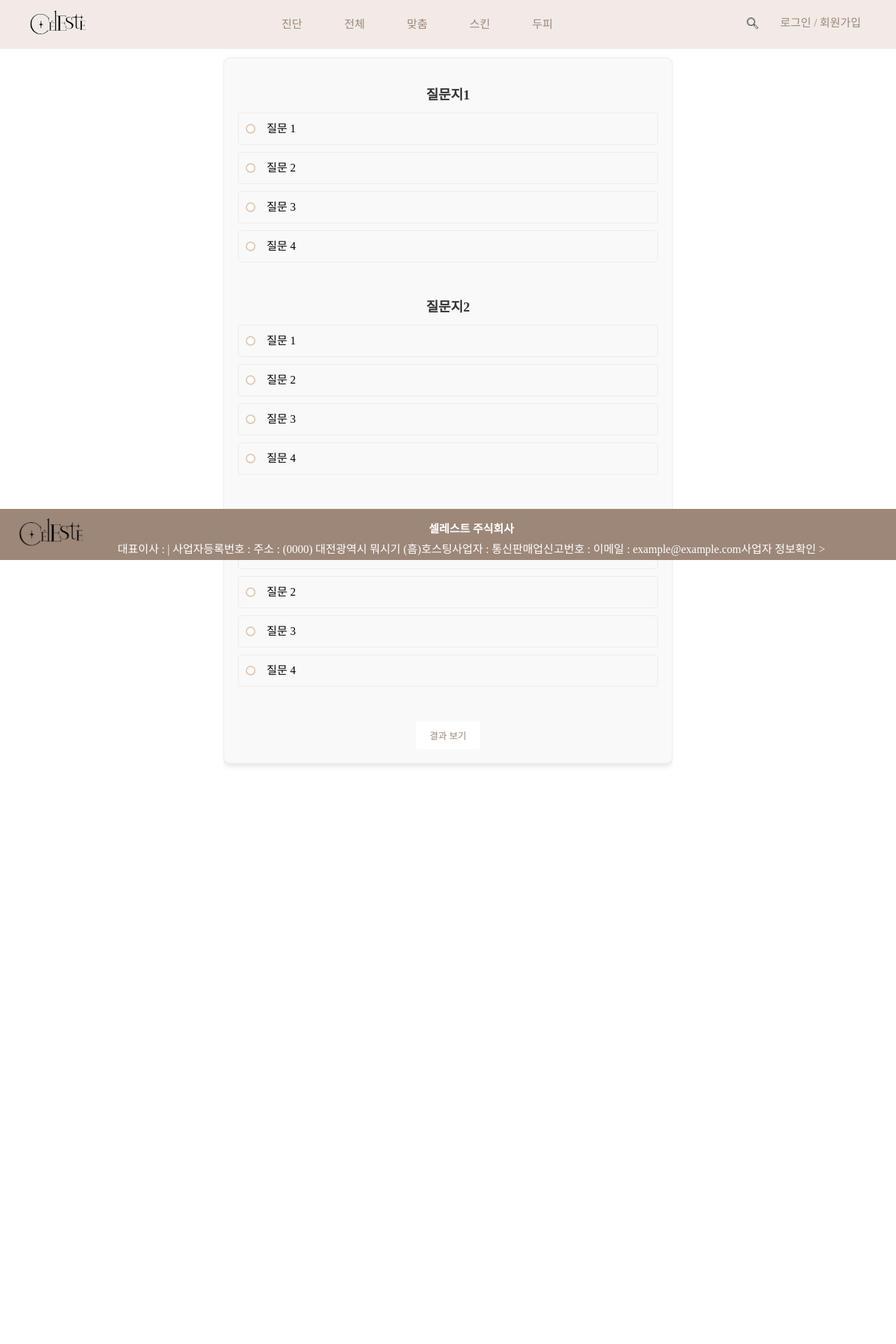
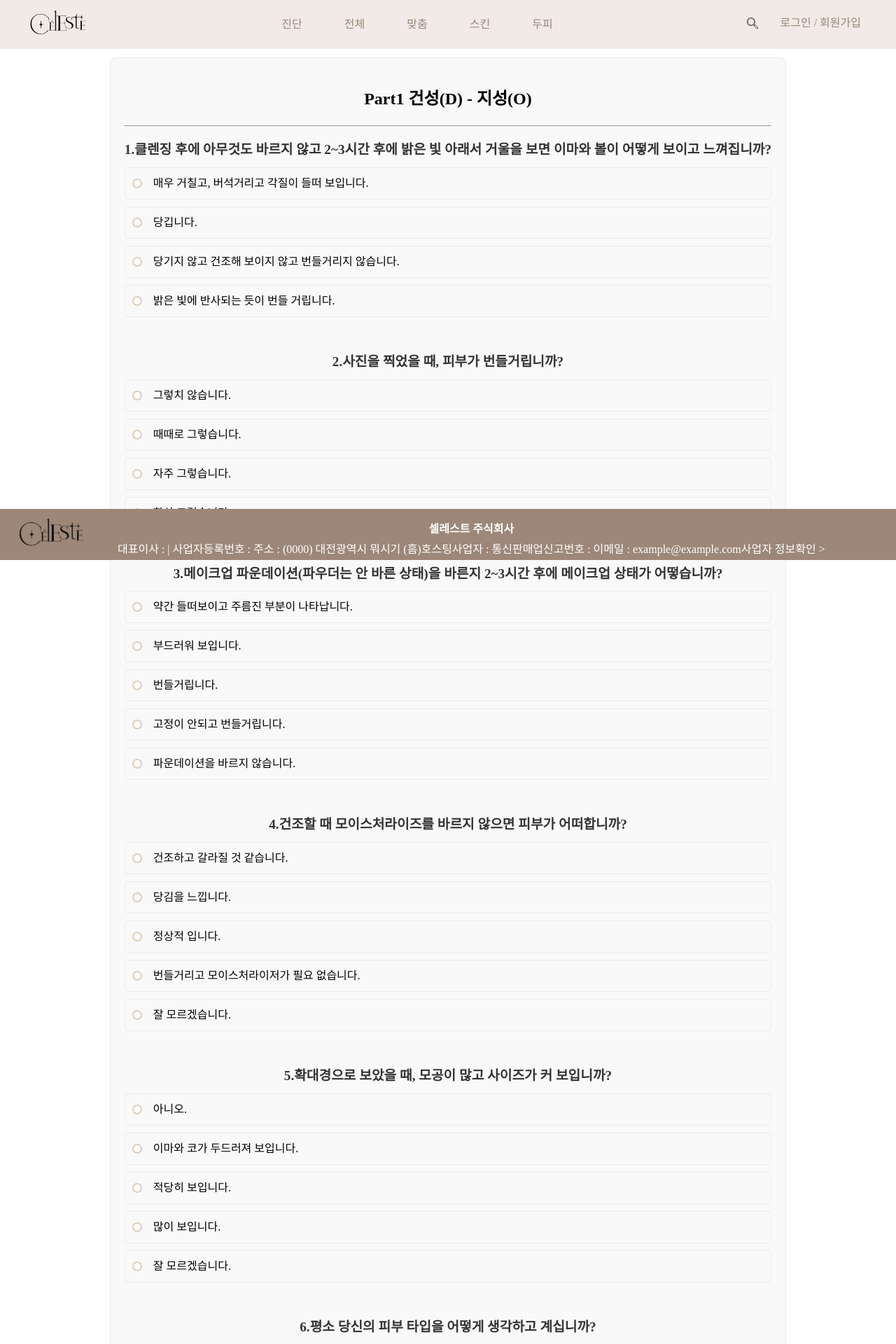
Before and after one commit to kmw0428/shop-front, a React (Vite) app: page /diagnosisSkin in a window 1280 px wide. Shown: the top 1920 px of the page at 70% size. Before the commit the page ends 1147 px from the top, so only its background shows below. Built offline with nearby package versions, Linux system fonts and the light colour scheme; a web font is replaced by a local one.

Commit message:
피부진단 파트1

```diff
--- a/src/App.tsx
+++ b/src/App.tsx
@@ -12,7 +12,7 @@ import DiagnosisSclap from './assets/Diagnosis/DiagonsisSclap';
 import DiagnosisSkin from "./assets/Diagnosis/DiagnosisSkin";
 import Result from './assets/Diagnosis/Result';
 import ReviewPage from './assets/Product/ReviewPage';
-import CartPage from '../CartPage';
+import CartPage from '../src/CartPage';
 import Wishlist from '../Wishlist';
 
 const App: React.FC = () => {
--- a/src/assets/Diagnosis/DiagnosisSkin.tsx
+++ b/src/assets/Diagnosis/DiagnosisSkin.tsx
@@ -4,30 +4,106 @@ import "./Diagnosis.css";
 
 const questions = [
     {
-        question: "질문지1",
+        question: "1.클렌징 후에 아무것도 바르지 않고 2~3시간 후에 밝은 빛 아래서 거울을 보면 이마와 볼이 어떻게 보이고 느껴집니까?",
         options: [
-            {text: "질문 1", score: 1},
-            {text: "질문 2", score: 2},
-            {text: "질문 3", score: 3},
-            {text: "질문 4", score: 4},
+            {text: "매우 거칠고, 버석거리고 각질이 들떠 보입니다.", score: 1},
+            {text: "당깁니다.", score: 2},
+            {text: "당기지 않고 건조해 보이지 않고 번들거리지 않습니다.", score: 3},
+            {text: "밝은 빛에 반사되는 듯이 번들 거립니다.", score: 4},
         ],
     },
     {
-        question: "질문지2",
+        question: "2.사진을 찍었을 때, 피부가 번들거립니까?",
         options: [
-            {text: "질문 1", score: 1},
-            {text: "질문 2", score: 2},
-            {text: "질문 3", score: 3},
-            {text: "질문 4", score: 4},
+            {text: "그렇치 않습니다.", score: 1},
+            {text: "때때로 그렇습니다.", score: 2},
+            {text: "자주 그렇습니다.", score: 3},
+            {text: "항상 그렇습니다.", score: 4},
         ],
     },
     {
-        question: "질문지3",
+        question: "3.메이크업 파운데이션(파우더는 안 바른 상태)을 바른지 2~3시간 후에 메이크업 상태가 어떻습니까?",
         options: [
-            {text: "질문 1", score: 1},
-            {text: "질문 2", score: 2},
-            {text: "질문 3", score: 3},
-            {text: "질문 4", score: 4},
+            {text: "약간 들떠보이고 주름진 부분이 나타납니다.", score: 1},
+            {text: "부드러워 보입니다.", score: 2},
+            {text: "번들거립니다.", score: 3},
+            {text: "고정이 안되고 번들거립니다.", score: 4},
+            {text: "파운데이션을 바르지 않습니다.", score: 2.5},
+        ],
+    },
+    {
+        question: "4.건조할 때 모이스처라이즈를 바르지 않으면 피부가 어떠합니까?",
+        options: [
+            {text: "건조하고 갈라질 것 같습니다.", score: 1},
+            {text: "당김을 느낍니다.", score: 2},
+            {text: "정상적 입니다.", score: 3},
+            {text: "번들거리고 모이스처라이저가 필요 없습니다.", score: 4},
+            {text: "잘 모르겠습니다.", score: 2.5},
+        ],
+    },
+    {
+        question: "5.확대경으로 보았을 때, 모공이 많고 사이즈가 커 보입니까?",
+        options: [
+            {text: "아니오.", score: 1},
+            {text: "이마와 코가 두드러져 보입니다.", score: 2},
+            {text: "적당히 보입니다.", score: 3},
+            {text: "많이 보입니다.", score: 4},
+            {text: "잘 모르겠습니다.", score: 2.5},
+        ],
+    },
+    {
+        question: "6.평소 당신의 피부 타입을 어떻게 생각하고 계십니까?",
+        options: [
+            {text: "건성", score: 1},
+            {text: "중성", score: 2},
+            {text: "복합", score: 3},
+            {text: "지성", score: 4},
+        ],
+    },
+    {
+        question: "7.거품이 많이 나는 비누를 사용할 때 피부 상태는 어떠합니까?",
+        options: [
+            {text: "건조하고 갈리집니다.", score: 1},
+            {text: "약간 건조하고 갈라지지는 않습니다.", score: 2},
+            {text: "정상입니다.", score: 3},
+            {text: "금방 유분기가 올라옵니다.", score: 4},
+            {text: "비누나 거품이 나는 클렌저를 사용하지 않습니다.(그 이유가 피부가 건조해져서 그렇다면 1번을 선택하십시오.)", score: 2.5},
+        ],
+    },
+    {
+        question: "8.모이스처라이저를 바르지 않았을 때 피부가 당기는 느낌이 있습니까?",
+        options: [
+            {text: "항상 그렇습니다.", score: 1},
+            {text: "때때로 그렇습니다.", score: 2},
+            {text: "거의 그렇지 않습니다.", score: 3},
+            {text: "결코 그렇지 않습니다.", score: 4},
+        ],
+    },
+    {
+        question: "9.화이트헤드나 블랙헤드가 있습니까?",
+        options: [
+            {text: "없습니다.", score: 1},
+            {text: "거의 그렇지 않습니다.", score: 2},
+            {text: "때때로 그렇습니다.", score: 3},
+            {text: "항상 그렇습니다.", score: 4},
+        ],
+    },
+    {
+        question: "10.이마와 코 부위가 번들거리는 느낌이 있습니까?",
+        options: [
+            {text: "그렇지 않습니다.", score: 1},
+            {text: "때때로 그렇습니다.", score: 2},
+            {text: "자주 그렇습니다.", score: 3},
+            {text: "항상 그렇습니다.", score: 4},
+        ],
+    },
+    {
+        question: "11.모이스처라이저를 바르고 2~3시간 후 볼 부위의 피부상태는 어떻습니까?",
+        options: [
+            {text: "매우 거칠고, 각질이 일어나거나 또는 각질이 떨어집니다.", score: 1},
+            {text: "부드럽습니다.", score: 2},
+            {text: "조금 번들거림이 있습니다.", score: 3},
+            {text: "번들거리고 기름집니다.", score: 4},
         ],
     },
 ];
@@ -49,6 +125,7 @@ const DiagnosisSkin: React.FC = () => {
 
     return (
         <div className="diagnosis">
+            <h2>Part1 건성(D) - 지성(O)</h2><hr />
             {questions.map((q, index) => (
                 <Question
                     key={index}
```
Also changed, not shown: src/CartPage.tsx (renamed from CartPage.tsx).
